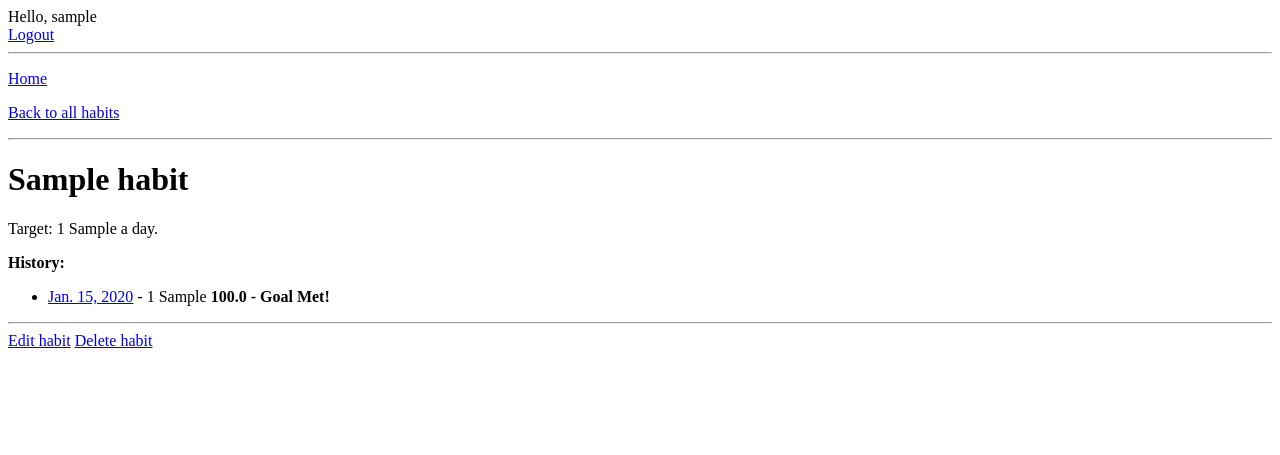
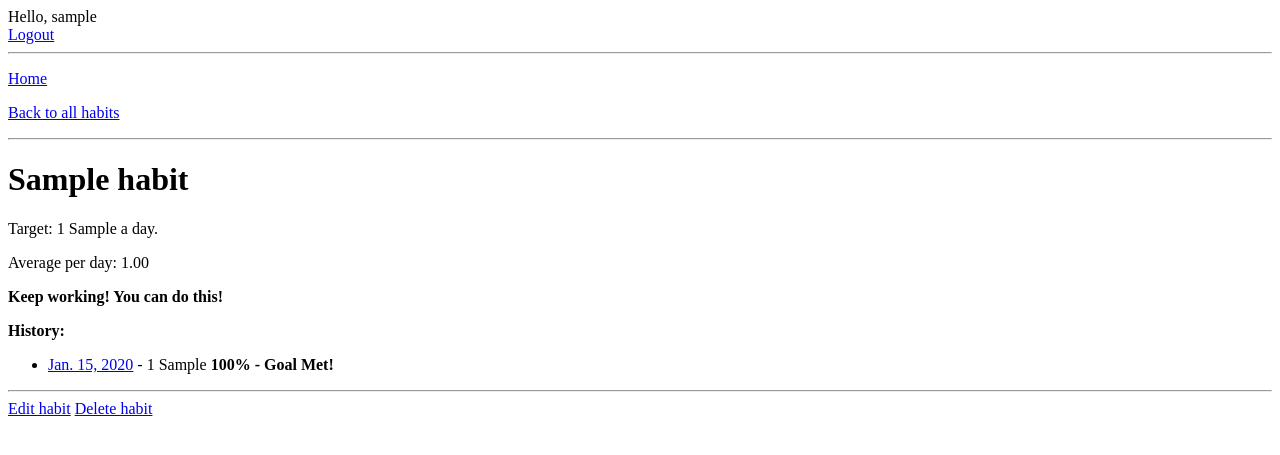
Before and after one commit to Momentum-Team-14/django-habit-tracker-Tomtuhtomtom, a Django app: page /habits/1 in a window 1280 px wide. Shown: the top 455 px of the page. Run offline with Django 4.2, Linux system fonts and the light colour scheme; a user stored in the database is signed in; tables that the repository leaves empty hold one stand-in row (values such as "Sample post"); parts of the project's set-up code (start-up, migrations or seed data) failed here and were passed over.

Commit message:
moved average to habit detail, other reformats, need to fix constraints, utilize get_or_create and convert list of records to HTML table

```diff
--- a/habit_tracker/forms.py
+++ b/habit_tracker/forms.py
@@ -1,5 +1,6 @@
 from .models import Habit, Record
 from django import forms
+from django.utils import timezone
 
 
 class HabitForm(forms.ModelForm):
@@ -12,7 +13,7 @@ class RecordForm(forms.ModelForm):
     entry_date = forms.DateField(
         widget=forms.SelectDateWidget(
             empty_label=('Choose Year', 'Choose Month', 'Choose Day')
-            )
+            ), initial=timezone.now(),
             )
 
     class Meta:
--- a/habit_tracker/models.py
+++ b/habit_tracker/models.py
@@ -1,6 +1,7 @@
 from django.db import models
 from django.contrib.auth.models import AbstractUser
 from django.db.models.constraints import UniqueConstraint
+from django.db.models import Avg
 
 
 class CustomUser(AbstractUser):
@@ -32,7 +33,7 @@ class Record(models.Model):
         ]
 
     def percentage(self):
-        return (self.result / self.habit.target_number) * 100
+        return int((self.result / self.habit.target_number) * 100)
 
     def __str__(self):
         return str(self.result)
--- a/habit_tracker/templates/habit_tracker/habit_detail.html
+++ b/habit_tracker/templates/habit_tracker/habit_detail.html
@@ -6,17 +6,23 @@
 <hr>
 <h1>{{ habit.name }}</h1>
 <p>Target: {{ habit.target_number }} {{ habit.unit_of_measure }} a day.</p>
+<p>Average per day: {{ average.result__avg|floatformat:2 }}</p>
+{% if average.result__avg > habit.target_number %}
+<p><strong>Good job! Consider increasing your goal target!</strong></p>
+{% else %}
+<p><strong>Keep working! You can do this!</strong></p>
+{% endif %}
 <p><strong>History:</strong></p>
 {% if records %}
 <ul>
     {% for record in records %}
         {% if record.result >= habit.target_number %}
         <li><a href="{% url 'record-detail' record.pk %}">{{ record.entry_date }}</a>
-        <span>- {{ record }} {{ habit.unit_of_measure }} <strong>{{ record.percentage }} - Goal Met!</strong></span>
+        <span>- {{ record }} {{ habit.unit_of_measure }} <strong>{{ record.percentage }}% - Goal Met!</strong></span>
         </li>
         {% else %}
         <li><a href="{% url 'record-detail' record.pk %}">{{ record.entry_date }}</a>
-            <span>- {{ record }} {{ habit.unit_of_measure }} <strong>{{ record.percentage }} - Goal Not Met!</strong></span>
+            <span>- {{ record }} {{ habit.unit_of_measure }} <strong>{{ record.percentage }}% - Goal Not Met!</strong></span>
         </li>
         {% endif %}
     {% endfor %}
--- a/habit_tracker/templates/habit_tracker/list_habits.html
+++ b/habit_tracker/templates/habit_tracker/list_habits.html
@@ -5,9 +5,10 @@
 <ul>
 {% for habit in habits %}
     <li><a href="{% url 'habit-detail' habit.pk %}">{{ habit.name }}</a>
-    <strong>&nbsp;&nbsp;Goal: {{ habit.target_number }} {{ habit.unit_of_measure }} a day, </strong>
-    <p>Show Average Here&nbsp;&nbsp;<span><a href="{% url 'add-record' habit.pk %}">Enter a daily record</a></span></p>
+    <strong>&emsp;Goal: {{ habit.target_number }} {{ habit.unit_of_measure }} a day&emsp;</strong>
+    <a href="{% url 'add-record' habit.pk %}">Enter a daily record</a>
     </li>
+    <br>
 {% endfor %}
 </ul>
 <hr>
--- a/habit_tracker/templates/habit_tracker/record_detail.html
+++ b/habit_tracker/templates/habit_tracker/record_detail.html
@@ -2,7 +2,7 @@
 {% load static %}
 {% block content %}
 <p><a href="{% url 'index' %}">Home</a></p>
-<p><a href="{% url 'list-records' %}">Back to all records</a></p>
+<p><a href="{% url 'list-records' %}">See all records</a></p>
 <hr>
 <h1>{{ record.entry_date }}</h1>
 <h2>{{ record.habit }}</h2>
--- a/habit_tracker/views.py
+++ b/habit_tracker/views.py
@@ -14,14 +14,14 @@ def index(request):
 @login_required
 def list_habits(request):
     habits = Habit.objects.filter(user=request.user).order_by('name')
-    avg_results = Record.objects.aggregate(Avg('result'))
-    return render(request, "habit_tracker/list_habits.html", {"habits": habits, "avg_results": avg_results})
+    return render(request, "habit_tracker/list_habits.html", {"habits": habits})
 
 
 @login_required
 def habit_detail(request, pk):
     habit = get_object_or_404(Habit, pk=pk)
     records = Record.objects.filter(habit=pk).order_by('-entry_date')
+    average = Record.objects.filter(habit=pk).aggregate(Avg('result'))
     return render(
         request,
         'habit_tracker/habit_detail.html',
@@ -30,6 +30,7 @@ def habit_detail(request, pk):
             "target_number": habit.target_number,
             "unit_of_measure": habit.unit_of_measure,
             "records": records,
+            "average": average,
         },
     )
 
```
